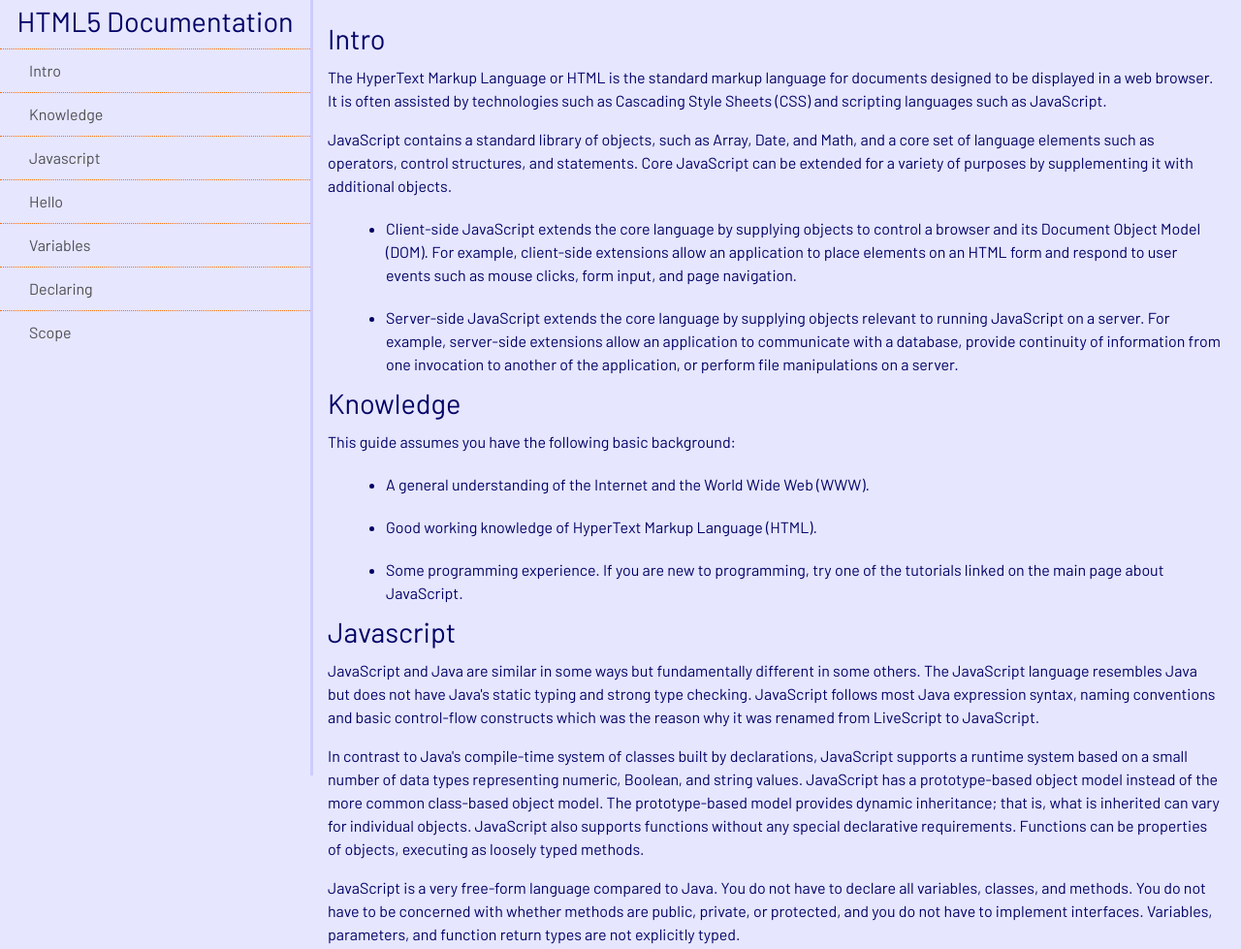
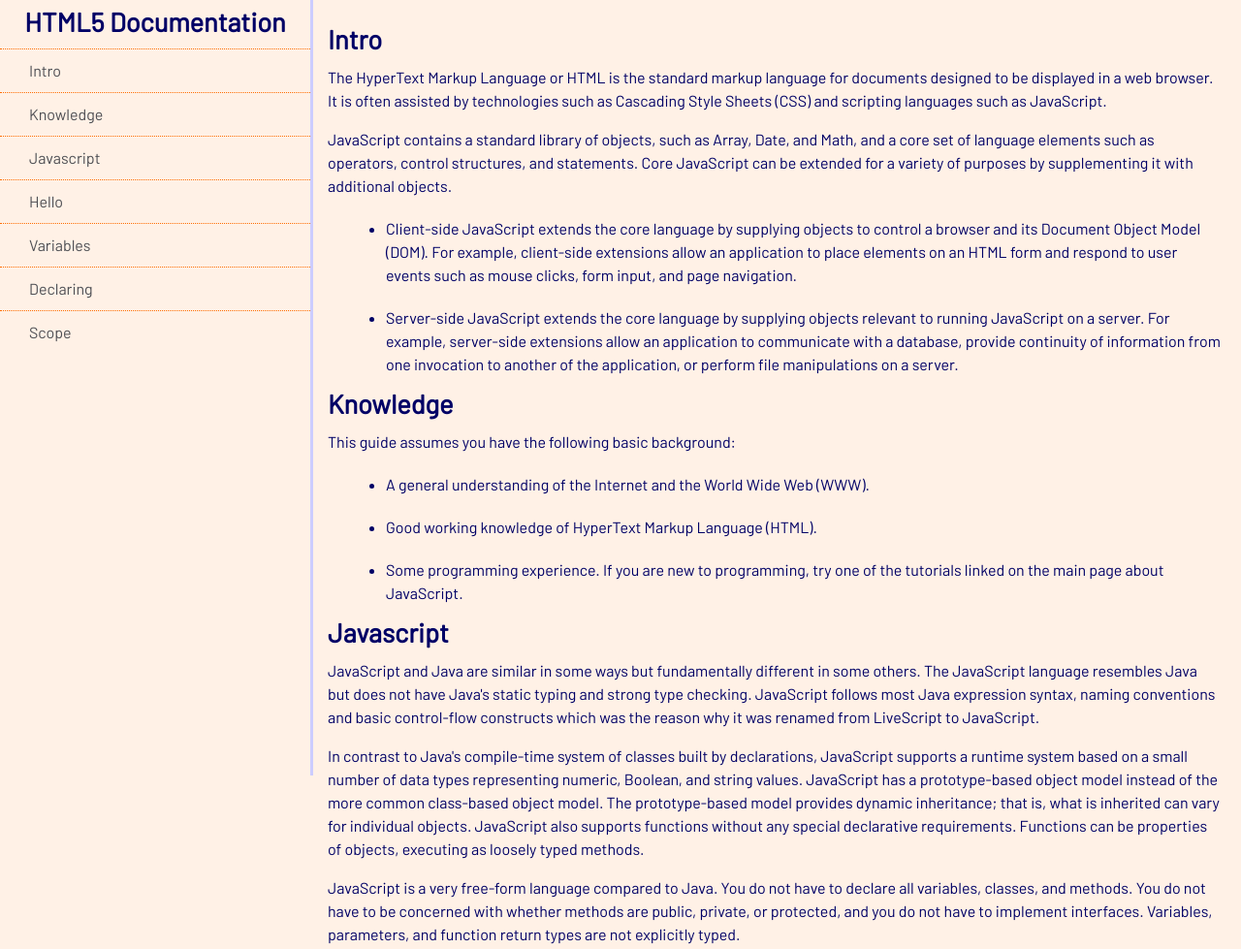
Before and after one commit to Victoria-Farr/coding-bunny-2023, a plain HTML site: page freecodecamp/tech-documentation/index.html in a window 1280 px wide. Shown: the top 979 px of the page at 97% size. Drawn offline with Linux system fonts and the light colour scheme.

Commit message:
<header> styling to bold

```diff
--- a/freecodecamp/tech-documentation/index.html
+++ b/freecodecamp/tech-documentation/index.html
@@ -7,7 +7,7 @@
 <link href="https://fonts.googleapis.com/css2?family=Barlow&display=swap" rel="stylesheet">
 	<meta charset="UTF-8">
 	<meta name="viewport" content="width=device-width, initial-scale=1.0">
-	<title>Technical Documentation Page</title>
+	<title>HTML5 Technical Documentation Page</title>
 	<link rel="stylesheet" href="styles.css">
 </head>
 	<body>
--- a/freecodecamp/tech-documentation/styles.css
+++ b/freecodecamp/tech-documentation/styles.css
@@ -1,5 +1,5 @@
 body {
-  background-color: #e6e6ff;
+  background-color: #fff1e6;
   color: #000066;
   font-family: 'Barlow', sans-serif;
   line-height: 1.5em;
@@ -23,8 +23,8 @@ header {
   color: #000066;
   margin: 10px;
   text-align: center;
-  font-size: 1.8em;
-  font-weight: thin;
+  font-size: 1.7em;
+  font-weight: bold;
 }
 
 #main-doc header {
```
